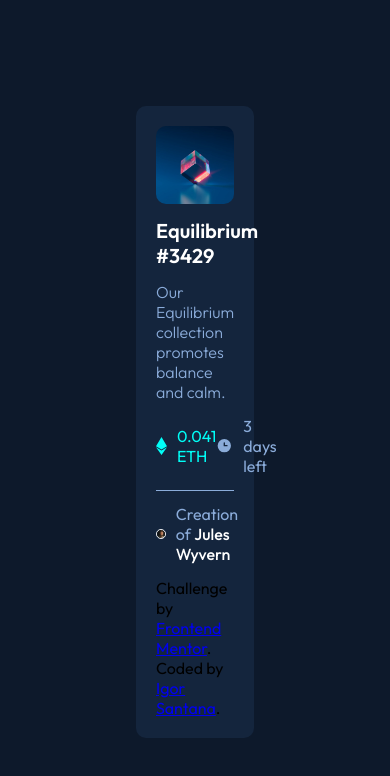
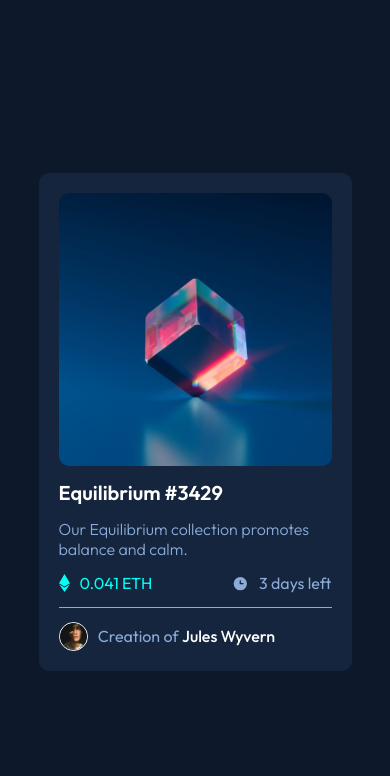
Before and after one commit to igorviniciussantana/nft-card, a plain HTML site: page index.html in a window 390 px wide. Drawn offline with Linux system fonts and the light colour scheme.

Commit message:
Adicionada versão Mobile

```diff
--- a/index.html
+++ b/index.html
@@ -34,10 +34,6 @@
       <span>Creation of <span class="name"> Jules Wyvern </span></span>
     </div>
 
-    <div class="attribution">
-      Challenge by <a href="https://www.frontendmentor.io?ref=challenge" target="_blank">Frontend Mentor</a>.
-      Coded by <a href="https://github.com/igorviniciussantana">Igor Santana</a>.</div>
-  </div>
 </body>
 
 </html>
--- a/style.css
+++ b/style.css
@@ -1,4 +1,51 @@
 @import url("https://fonts.googleapis.com/css2?family=Outfit:wght@300;400;500;600;700;800;900&display=swap");
+
+
+@media (min-width: 1000px){
+
+
+.card{
+
+
+
+  width: 20%;
+}
+
+
+
+}
+
+
+
+
+@media(min-width: 700px) and (max-width:1000px){
+
+
+.card{
+
+width: 40%;
+
+}
+
+
+
+}
+
+
+@media(max-width: 700px){
+
+
+  .card{
+
+  width: 70%;
+
+  }
+
+
+
+  }
+
+
 
 * {
   font-family: "Outfit", sans-serif;
@@ -20,7 +67,6 @@ body {
   display: flex;
   flex-direction: column;
 
-  width: 20%;
   justify-content: center;
 
   background-color: hsl(216, 50%, 16%);
```
